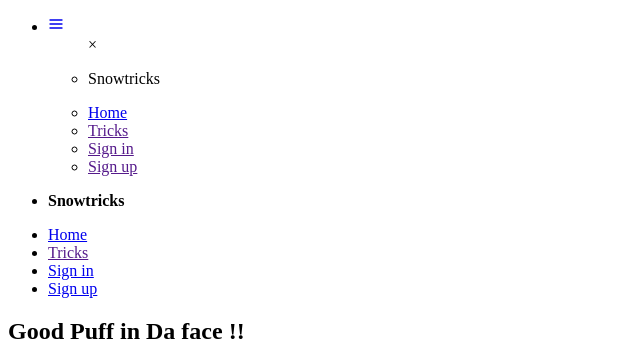
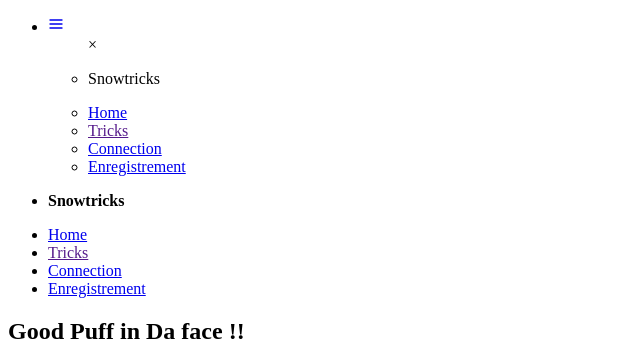
Before and after one commit to ronan-develop/snowtricks, a Symfony app: template templates/home/index.html.twig in a window 1280 px wide. Shown: the top 362 px of the page, without its empty margins (0-640 px from the left). Run offline with Twig, Linux system fonts and the light colour scheme; the template is opened without the code that fills it, so the values that code supplies are empty; some libraries are stand-ins or nearby versions.

Commit message:
fixes: menu works with users styling & organize template Files: - assets/styles/components/_nav.scss - templates/components/_navbar.html.twig

```diff
--- a/templates/components/_navbar.html.twig
+++ b/templates/components/_navbar.html.twig
@@ -33,8 +33,22 @@
         <li><p class="title">Snowtricks</p></li>
         <li><a href="{{path('app_home')}}">Home</a></li>
         <li><a href="">Tricks</a></li>
-        <li><a href="">Sign in</a></li>
-        <li><a href="">Sign up</a></li>
+        {% if app.user %}
+          {% for key in app.user.roles %}
+            {% if key is same as "ROLE_USER" %}
+              <li><a href="{{ path('app_account') }}">profil</a></li>
+              {% for key in app.user.roles %} {% if key is same as "ROLE_ADMIN" %}
+              <li><a href="{{ path('admin') }}">dashboard</a></li>
+              {% endif %} {% endfor %}
+              <li>
+                <a href="{{ path('app_logout') }}" data-hover="deconnexion"><i class="fa-solid fa-user-slash"></i></a>
+              </li>
+            {% endif %}
+          {% endfor %}
+        {% else %}
+      <li><a href="{{path('app_profile')}}">Connection</a></li>
+      <li><a href="{{path('app_register')}}">Enregistrement</a></li>
+      {% endif %}
       </ul>
     </ul>
   </nav>
@@ -60,20 +74,9 @@
         {% endif %}
       {% endfor %}
     {% else %}
-    <li><a href="{{path('app_profile')}}">Sign in</a></li>
-    <li><a href="{{path('app_register')}}">Sign up</a></li>
+    <li><a href="{{path('app_profile')}}">Connection</a></li>
+    <li><a href="{{path('app_register')}}">Enregistrement</a></li>
     {% endif %}
-    {# {% if is_granted('ROLE_ADMIN') %}
-    <li class="gauge">
-      <a href="{{ path('admin') }}"><i class="fa-solid fa-gauge"></i></a>
-    </li>
-    {% endif %}
-    {% if is_granted('ROLE_USER') %}
-      <li>
-        <a href="{{ path('app_account') }}"><i class="fa-solid fa-user"></i></a>
-      </li>
-    {% endif %} #}
-
   </ul>
 </nav>
 {% endblock navbar %}
```
Also changed, not shown: assets/styles/components/_nav.scss (+11 -0 lines).
